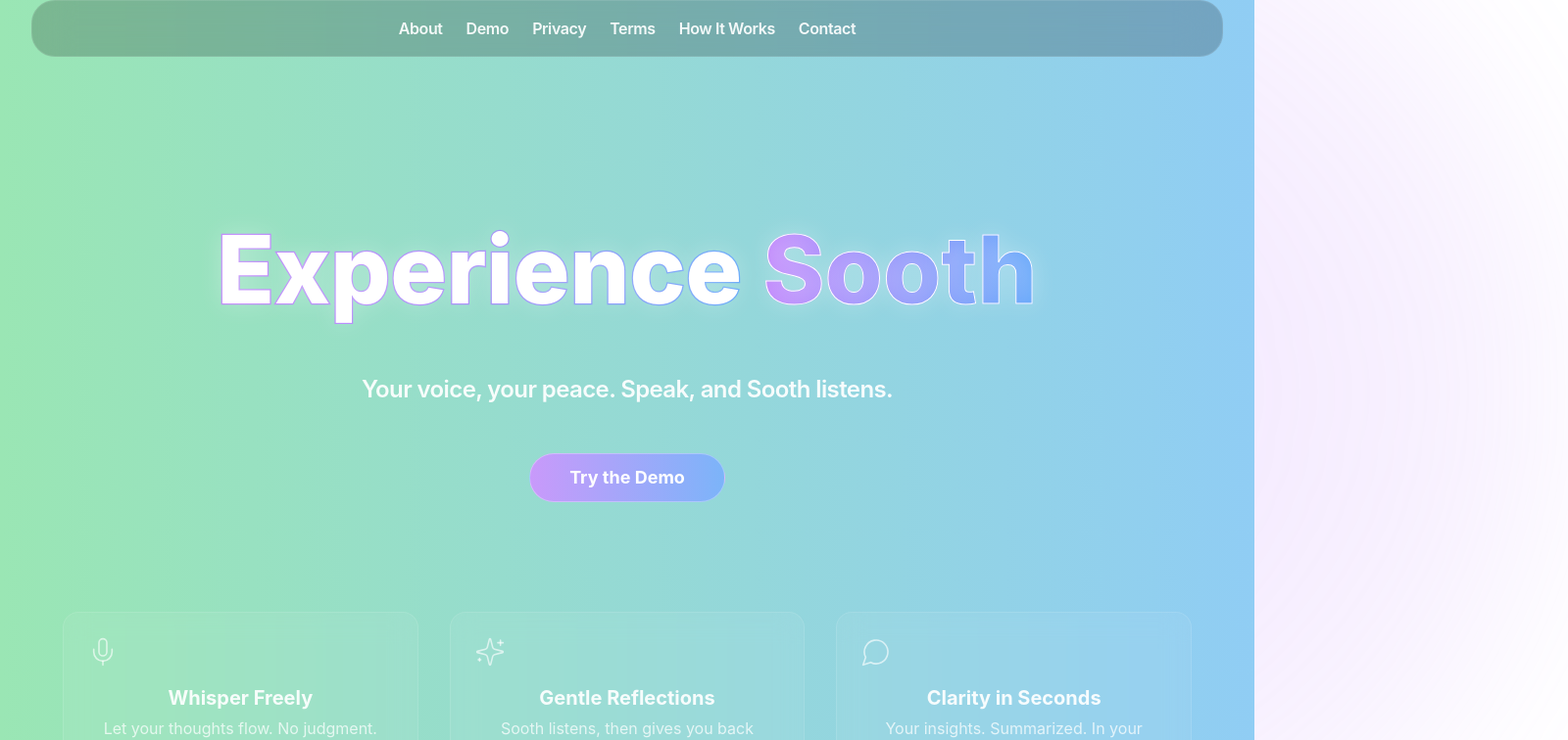
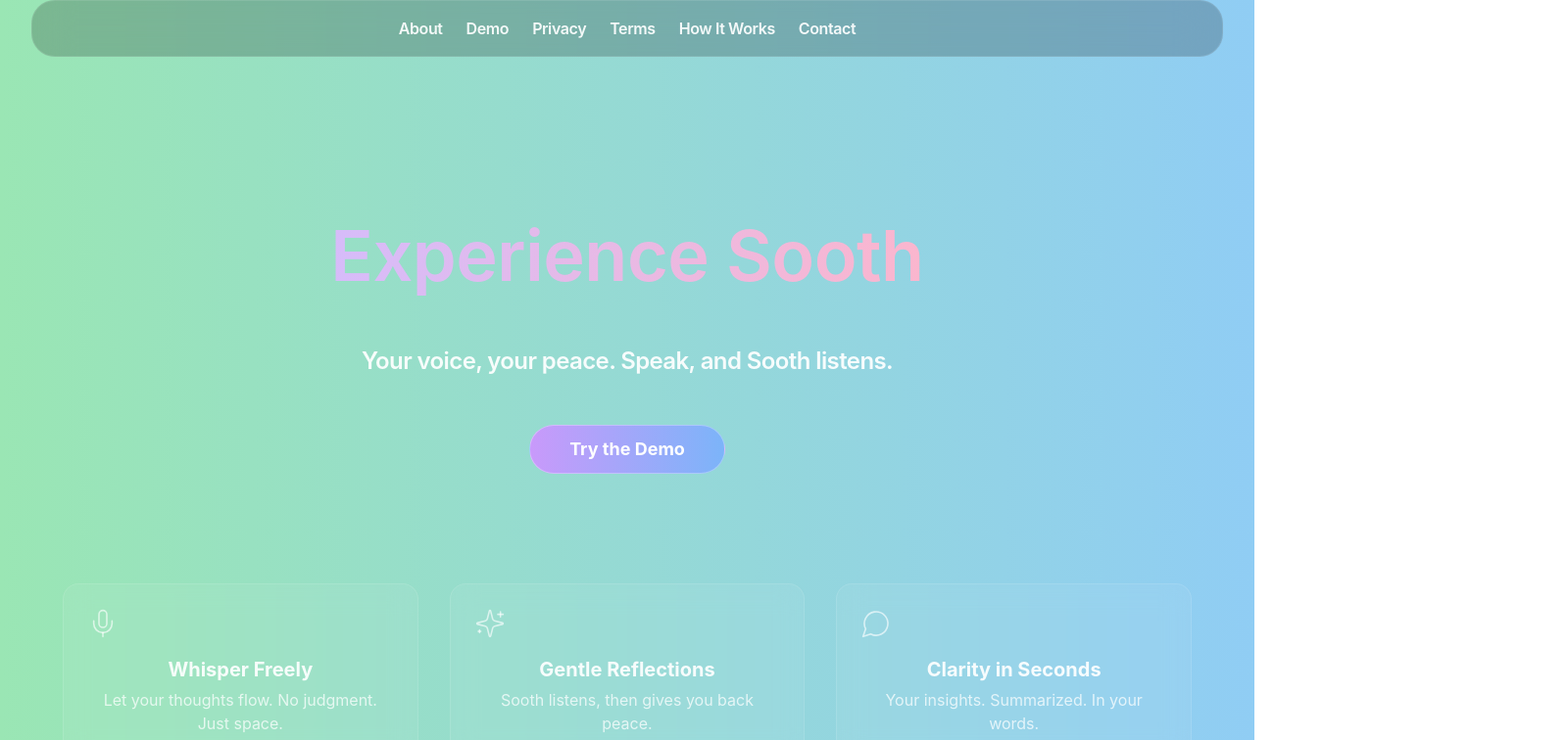
Before and after one commit to WhisperBack/sooth, a Next.js app: page / in a window 1280 px wide. Shown: the top 756 px of the page at 98% size, 1600 px wide, since content can reach past the window. Built offline with nearby package versions, Linux system fonts and the light colour scheme.

Commit message:
Refine Experience Sooth heading with premium typography and gradient styling

```diff
--- a/components/ExperienceHeading.tsx
+++ b/components/ExperienceHeading.tsx
@@ -74,40 +74,14 @@ export default function ExperienceHeading() {
 
       <MotionVStack spacing={12} textAlign="center" py={{ base: 28, md: 40 }}>
         <MotionHeading
-          fontSize={{ base: '6xl', md: '8xl' }}
-          fontWeight="extrabold"
-          color="white"
-          textShadow="0 0 24px rgba(255,255,255,0.3)"
+          fontSize="7xl"
+          fontWeight="semibold"
+          bgGradient="linear(to-r, purple.200, pink.200)"
+          bgClip="text"
+          lineHeight="1.2"
+          letterSpacing="-0.5px"
         >
-          <Box as={motion.span} display="inline-block" color="white" style={{
-            WebkitTextFillColor: 'white',
-            WebkitTextStroke: '2.5px',
-            WebkitTextStrokeColor: 'transparent',
-            backgroundImage: 'linear-gradient(to right, #c084fc, #a78bfa, #60a5fa)',
-            WebkitBackgroundClip: 'text'
-          }}>Experience</Box>{' '}
-          <Box
-            as={motion.span}
-            display="inline-block"
-            bgGradient="linear(to-r, #c084fc, #60a5fa)"
-            bgClip="text"
-            fontWeight="extrabold"
-            style={{ WebkitTextStroke: '1px white' }}
-          >
-            Sooth
-            <Box
-              position="absolute"
-              top="50%"
-              left="50%"
-              transform="translate(-50%, -50%)"
-              w="150%"
-              h="150%"
-              borderRadius="full"
-              bgGradient="radial(at center, rgba(192,132,252,0.3), transparent)"
-              filter="blur(80px)"
-              zIndex={-1}
-            />
-          </Box>
+          Experience Sooth
         </MotionHeading>
 
         <MotionText fontSize="2xl" color="whiteAlpha.900" fontWeight="semibold" letterSpacing="tight" lineHeight="1.4" maxW="2xl" mx="auto">
```
Lines whose indentation alone changed are shown as unchanged.
